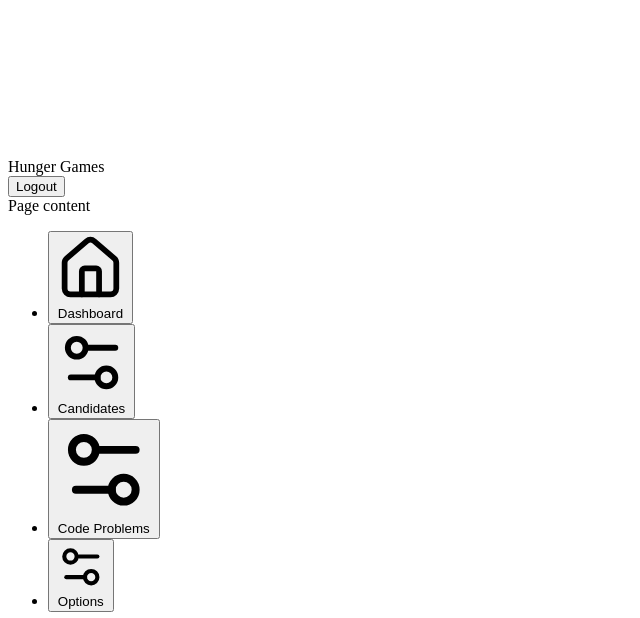
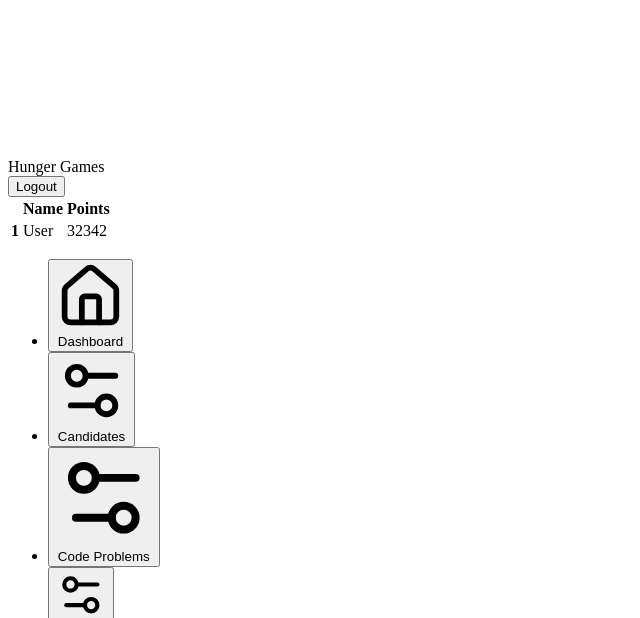
Before and after one commit to TheDirtiestRat/coding-compition-system, a Laravel app: template resources/views/admin/dashbaord.blade.php in a window 1280 px wide. Shown: the part 1138-1756 px from the top of the page, without its empty margins (0-640 px from the left). Run offline with Laravel 12, Linux system fonts and the light colour scheme; the template is opened without the code that fills it: most values are stand-ins (such as "Sample title", 1, 10 or a date in 2020).

Commit message:
upd: UI dashboard show score

```diff
--- a/resources/views/admin/dashbaord.blade.php
+++ b/resources/views/admin/dashbaord.blade.php
@@ -1,5 +1,33 @@
 @extends('layouts.admin')
 
 @section('admin-content')
-    Page content
+    <div class="flex flex-row gap-3 w-full">
+        {{-- candidate ranking --}}
+        <div class="basis-full bg-base-100 rounded-xl p-3">
+        </div>
+
+        <div class="basis-full bg-base-100 rounded-xl p-3">
+            <table class="table table-zebra">
+                <!-- head -->
+                <thead>
+                    <tr>
+                        <th></th>
+                        <th>Name</th>
+                        <th>Points</th>
+                        <th></th>
+                    </tr>
+                </thead>
+                <tbody>
+                    @foreach ($candidates as $candidate)
+                        <tr>
+                            <th>{{ $candidate->id }}</th>
+                            <td>{{ $candidate->fullname }}</td>
+                            <td>{{ 32342 }}</td>
+                            </td>
+                        </tr>
+                    @endforeach
+                </tbody>
+            </table>
+        </div>
+    </div>
 @endsection
```
Also changed, not shown: app/Http/Controllers/AdminController.php (+11 -1 lines).
